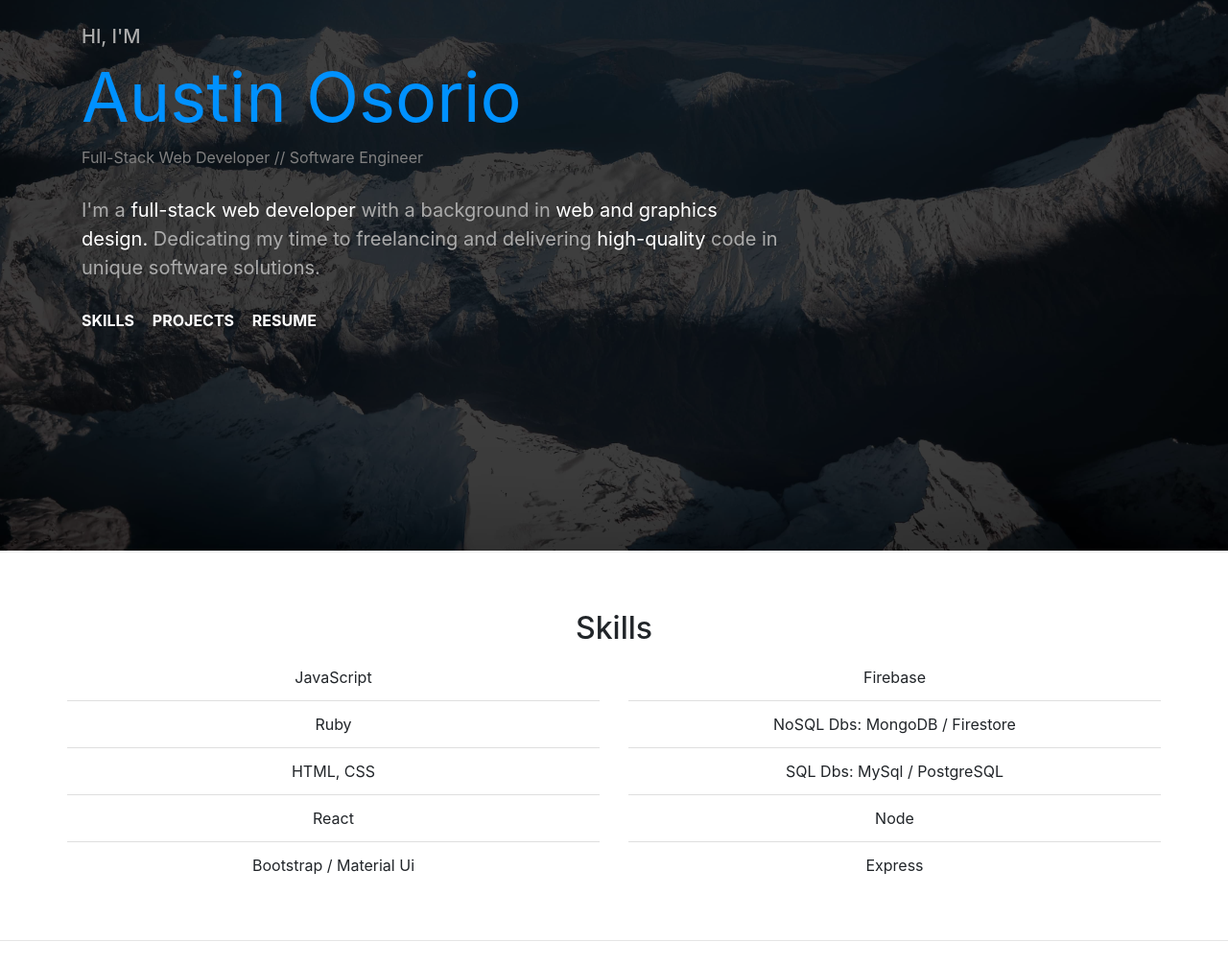
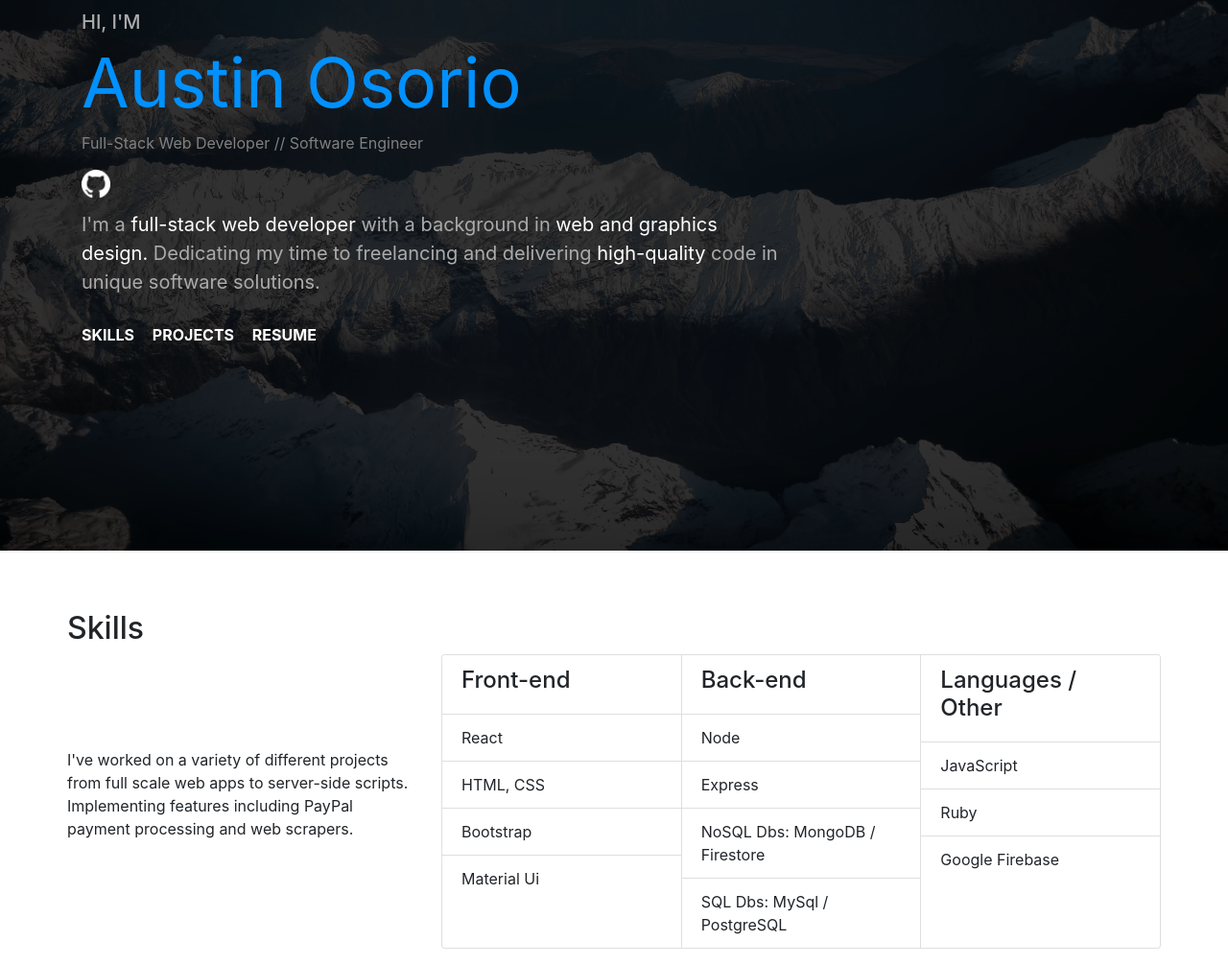
Before and after one commit to austinoso/austinoso.github.io, a plain HTML site: page index.html in a window 1280 px wide. Shown: the part 186-1192 px from the top of the page at 96% size. Drawn offline with nearby package versions, Linux system fonts and the light colour scheme.

Commit message:
edited skills section

```diff
--- a/css/styles.css
+++ b/css/styles.css
@@ -25,7 +25,7 @@ body {
 
 .social-icon {
   height: 30px;
-  margin: 0 15px;
+  margin-right: 15px;
 }
 
 .circle-img {
@@ -38,7 +38,7 @@ body {
 }
 
 .jumbotron {
-  background-color: rgba(0, 0, 0, 0.75);
+  background-color: rgba(0, 0, 0, 0.8);
   height: 95vh;
   background-blend-mode: overlay;
   background-image: url("../images/background.jpg");
@@ -46,7 +46,8 @@ body {
   background-repeat: no-repeat;
   background-attachment: fixed;
   background-position: center;
-  box-shadow: 0px 2px rgba(0, 0, 0, 0.05);
+  background-attachment: scroll;
+  box-shadow: 0px 2px rgba(63, 63, 63, 0.05);
   color: white;
 }
 
--- a/index.html
+++ b/index.html
@@ -63,7 +63,11 @@
               </strong>
             </h1>
             <p class="sub-title">
-                Full-Stack Web Developer // Software Engineer</p>
+                Full-Stack Web Developer // Software Engineer
+            </p>
+            <a href="https://github.com/austinoso">
+              <img class="social-icon" src="./images/GitHub-Mark-Light-64px.png" />
+            </a>
             <p  class="title-spacing lead">
               <strong>
                 <span class="grey-text">I'm a</span> full-stack web developer <span class="grey-text">with a background in</span>  web and graphics design.
@@ -119,25 +123,49 @@
     <div class="container spacing side-padding">
       <a id="skills"></a>
 
-      <h2 class="text-center ">Skills</h2>
-      <div class="row">
-        <div class="col-sm text-center">
-          <ul class="list-group list-group-flush">
-            <li class="list-group-item">JavaScript</li>
-            <li class="list-group-item">Ruby</li>
-            <li class="list-group-item">HTML, CSS</li>
-            <li class="list-group-item">React</li>
-            <li class="list-group-item">Bootstrap / Material Ui</li>
-          </ul>
+      <h2>Skills</h2>
+      <div class="row align-items-center">
+        <div class="col-4">
+          <p>
+            I've worked on a variety of different projects from full scale web apps to server-side scripts. Implementing features including PayPal payment processing and web scrapers.
+          </p>
         </div>
-        <div class="col-sm text-center">
-          <ul class="list-group list-group-flush">
-            <li class="list-group-item">Firebase</li>
-            <li class="list-group-item">NoSQL Dbs: MongoDB / Firestore</li>
-            <li class="list-group-item">SQL Dbs: MySql / PostgreSQL</li>
-            <li class="list-group-item">Node</li>
-            <li class="list-group-item">Express</li>
-          </ul>
+        <div class="col-8">
+          <div class="card-group">
+            <div class="card">
+              <ul class="list-group list-group-flush">
+                <li class="list-group-item">
+                  <h4>Front-end</h4>
+                </li>
+                <li class="list-group-item">React</li>
+                <li class="list-group-item">HTML, CSS</li>
+                <li class="list-group-item">Bootstrap</li>
+                <li class="list-group-item">Material Ui</li>
+              </ul>
+            </div>
+            <div class="card">
+              <ul class="list-group list-group-flush">
+                <li class="list-group-item">
+                  <h4>Back-end</h4>
+                  <li class="list-group-item">Node</li>
+                  <li class="list-group-item">Express</li>
+                  <li class="list-group-item">NoSQL Dbs: MongoDB / Firestore</li>
+                  <li class="list-group-item">SQL Dbs: MySql / PostgreSQL</li>
+                </li>
+              </ul>
+            </div>
+            <div class="card">
+              <ul class="list-group list-group-flush">
+                <li class="list-group-item">
+                  <h4>Languages / Other</h4>
+                </li>
+                <li class="list-group-item">JavaScript</li>
+                <li class="list-group-item">Ruby</li>
+                <li class="list-group-item">Google Firebase</li>
+
+              </ul>
+            </div>
+          </div>
         </div>
       </div>
     </div>
@@ -146,7 +174,7 @@
     <div class="container spacing">
       <a id="projects"></a>
 
-      <h2 class="text-center">Projects</h2>
+      <h2>Projects</h2>
       <div>
         <h3>Sealed</h3>
         <h6>Flatiron School - Student</h6>
```
Also changed, not shown: images/GitHub-Mark-Light-64px.png (added).
